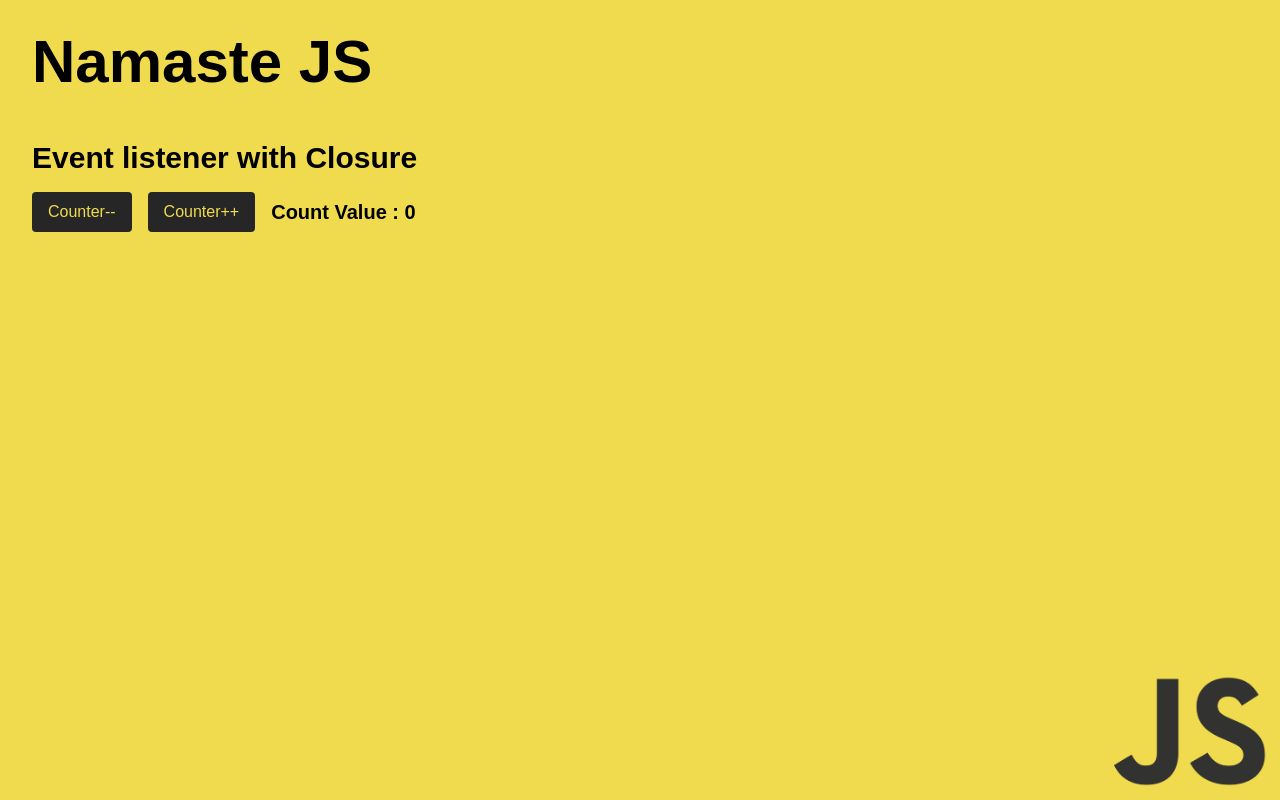
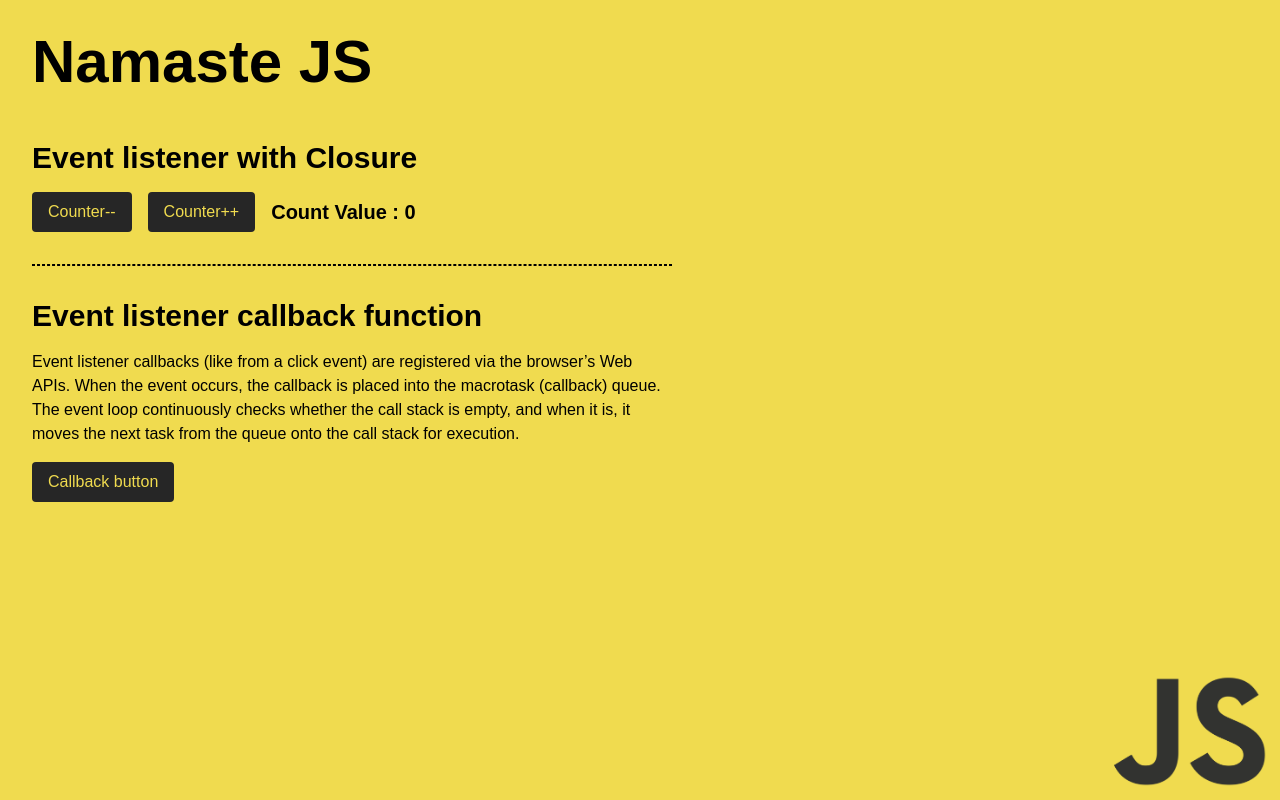
Before and after one commit to suman-saurabh-das/code-repository-javascript, a plain HTML site: page namaste-js-v1-akshay-saini/index.html in a window 1280 px wide. Drawn offline with nearby package versions, Linux system fonts and the light colour scheme; no server answers; a web font is replaced by a local one.

Commit message:
Added 12. event loop

```diff
--- /dev/null
+++ b/namaste-js-v1-akshay-saini/12. event loop.js
@@ -0,0 +1,89 @@
+/**
+ * 01. EVENT LOOP
+ *
+ * • JS is a synchronous single threaded language.
+ * • It has one call stack and it can do only one thing at a time.
+ * • Call stack is present in the JS engine and all the code is executed inside this.
+ *
+ * • Browser contains JS engine, which contains the call stack where all code is executed.
+ * • Browser also has Web APIs which give access to timer, local storage, it can connect to external URL links, access Bluetooth, location, etc. These web APIs can be used by the JS code.
+ *  - E.g. setTimeout(), DOM APIs, fetch(), local storage, console, location, etc.
+ *
+ * • Global execution context has window object using which JS code can access the Web APIs. As window is a global object, even if we do not use the window keyword, we can access the Web API's directly without using dot operator.
+ */
+
+// setTimeout example
+console.log("Start - setTimeout");
+setTimeout(function () {
+  console.log("Callback from setTimeout");
+}, 3000);
+console.log("End - setTimeout\n");
+/**
+ * • GEC in pushed in the stack.
+ * • JS uses the console API to log "Start" in the console.
+ * • When setTimeout() function runs, a call-back function is registered in Web APIs environment and a 5000ms timer starts.
+ * • JS uses the console API to log "End" in the console.
+ * • GEC is popped out of the stack.
+ *
+ * • As soon as the 5000ms timer expires, the callback function needs to be in the call-stack to be executed, but it cannot go directly in call-stack.
+ * • The call-back function moves to the callback queue once the timer expires.
+ *
+ * • Event loop checks the call stack and if it is empty, puts the callback functions from callback queue in the call-stack. Event loop acts like a gate keeper, it checks the callback queue and pushes any function in it into the call stack when the call-stack is empty.
+ * • JS uses the console API to log "Callback from setTimeout" in the console.
+ *
+ * • Event loops job is to continuously monitor the call-stack and callback queue.
+ * • When it sees that call-stack is empty and there is a function in the callback queue waiting to be executed, it pushes that function into the call-stack.
+ * • Now the callback method gets executed.
+ */
+
+// onClick event listener example
+console.log("Start - event listener");
+document.getElementById("callback-btn").addEventListener("click", function () {
+  alert("Callback from event listener");
+  console.log("Callback from event listener");
+});
+console.log("End - event listener\n");
+/**
+ * • Why do we need the callback queue ?
+ *  - If we have multiple callback functions, then they will be executed one after another in the order in which they are present in the queue. E.g. If we click on a button multiple times.
+ */
+
+console.log("Start - fetch api");
+setTimeout(function cbT() {
+  console.log("Callback from setTimeout");
+}, 1500);
+fetch("https://api.github.com/users/suman-saurabh-das").then(function cbF() {
+  console.log("Callback from github api");
+});
+// Lots of code…
+console.log("End - fetch api");
+/**
+ * • fetch(): It is used to go to an URL and request an API call. The fetch function returns a promise, and takes a callback function which is executed once the promise is resolved.
+ * • NOTE: fetch() method behaves differently than other APIs.
+ * • For e.g. In the above code even if the cbF function is completed first, it does not move in to the callback queue, it goes to micro-task queue.
+ *
+ * • Micro-task Queue: Exactly similar to the callback queue but has higher priority.
+ * • cbF function goes in the micro-task queue.
+ * • Functions in micro-task queue will be executed before the functions in callback queue.
+ * • NOTE: All the callback functions which comes from promises and mutation observer will go inside the micro-task queue.
+ *  - Read more about Promises and Mutation observer.
+ *
+ * • Callback queue is also called Task-queue/Macro-task-queue.
+ * • Starvation of the callback queue: When the function inside the micro-task queue, creates a new micro-task inside itself and it continues. Due to this, the functions inside the callback queue does not get the chance to be executed, this is known as starvation.
+ */
+
+/**
+ * 02. QUESTIONS -
+ *
+ * • When does the event loop actually start ?
+ *  - Event loop, as the name suggests, is a single-threaded, loop that is `almost infinite`. It's always running and doing its job.
+ *
+ * • Are only asynchronous web API call-backs are registered in the web API environment?
+ *  - Yes, the synchronous callback functions like what we pass inside map, filter and reduce aren't registered in the Web API environment. It's just those async callback functions that go through all this.
+ *
+ * • Does the web API environment store only the callback function and pushes the same callback to callback queue/micro-task queue?
+ *  - Yes, the callback functions are stored in the web API environment, and a reference is scheduled in the queues. Moreover, in the case of event listeners (e.g. click handlers), the original callbacks stay in the web API environment forever, that's why it's advised to explicitly remove the listeners when not in use so that the garbage collector does its job.
+ *
+ * • How does it matter if we set delay for setTimeout to be 0ms. Then will the callback move to queue without any wait?
+ *  - No, there are trust issues with setTimeout(). The callback function needs to wait until the call-stack is empty. So the 0ms callback might have to wait for 100ms also if the call-stack is busy.
+ */
--- a/namaste-js-v1-akshay-saini/index.html
+++ b/namaste-js-v1-akshay-saini/index.html
@@ -36,7 +36,26 @@
           >
         </div>
       </div>
+      <hr class="border border-dashed" />
+      <!-- EVENT LOOP -->
+      <div class="flex flex-col gap-4">
+        <h2 class="font-semibold text-3xl">Event listener callback function</h2>
+        <p>
+          Event listener callbacks (like from a click event) are registered via
+          the browser’s Web APIs. When the event occurs, the callback is placed
+          into the macrotask (callback) queue. The event loop continuously
+          checks whether the call stack is empty, and when it is, it moves the
+          next task from the queue onto the call stack for execution.
+        </p>
+        <button
+          id="callback-btn"
+          class="bg-neutral-800 hover:bg-neutral-900 cursor-pointer duration-300 font-xl px-4 py-2 rounded-sm text-[#f0db4f] transition-all w-fit"
+        >
+          Callback button
+        </button>
+      </div>
     </div>
     <script src="./11. Callback functions.js"></script>
+    <script src="./12. Event loop.js"></script>
   </body>
 </html>
```
